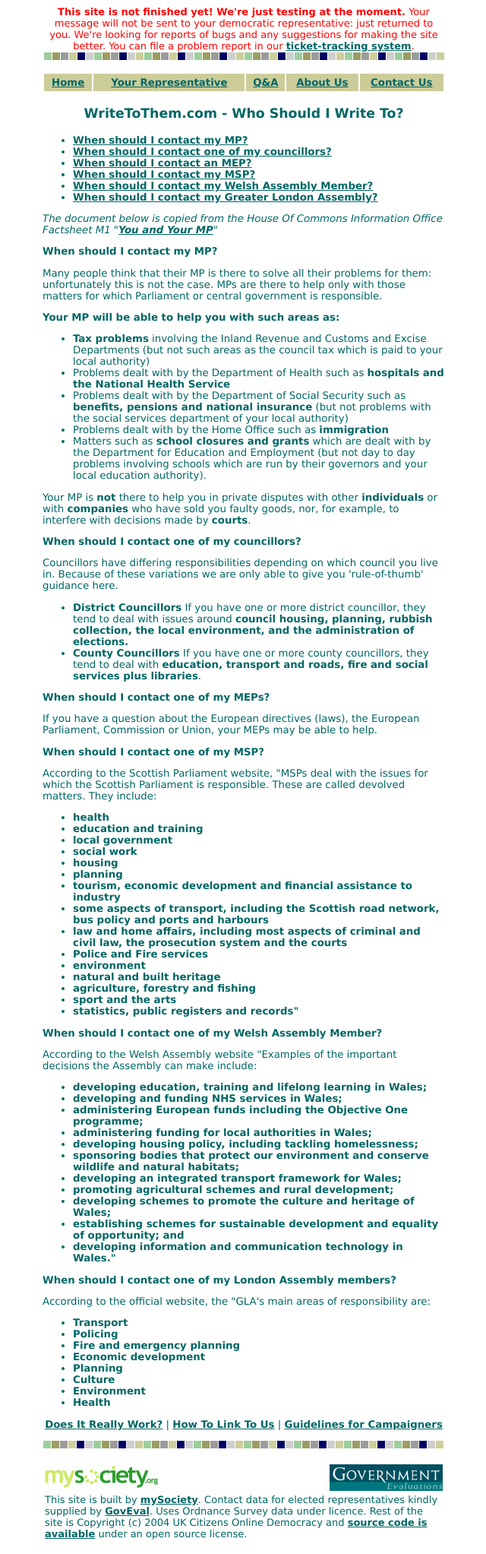
After one commit to mysociety/writetothem, a PHP site: template templates/style-fymp/about-whoadvice.html in a window 1280 px wide. The commit adds this page. Shown: the whole page at 76% size, without its empty margins (319-959 px from the left). Run offline with PHP 8.4, Linux system fonts and the light colour scheme; the template is opened without the code that fills it, so the values that code supplies are empty; some libraries are stand-ins or nearby versions.

Commit message:
Added whoadvice page, and fixed some HTML.

```diff
--- /dev/null
+++ b/templates/style-fymp/about-whoadvice.html
@@ -0,0 +1,118 @@
+<? $values['title'] = "Who Should I Write To?"; include "header.php"; ?>
+
+<H3>WriteToThem.com - <?=$values['title'] ?> </H3>
+<UL>
+<LI><A HREF="#mp">When should I contact my MP?</A>
+<LI><A HREF="#councillor">When should I contact one of my councillors?</A>
+<LI><A HREF="#mep">When should I contact an MEP?</A>
+<LI><A HREF="#msp">When should I contact my MSP?</A>
+<LI><A HREF="#welsh">When should I contact my Welsh Assembly Member?</A>
+<LI><A HREF="#gla">When should I contact my Greater London Assembly?</A>
+
+</UL>
+<i>The document below is copied from the House Of Commons Information Office Factsheet M1
+"<A HREF="http://www.parliament.uk/commons/lib/FACT.HTM">You and Your MP</A>"  </i>
+
+<P>
+<A NAME="mp"></A>
+<B>When should I contact my MP?</B><P>
+Many people think that their MP is there to solve all their problems for them: unfortunately
+this is not the case. MPs are there to help only with those matters for which Parliament
+ or central government is responsible.
+<P><b>Your MP will be able to help you with such areas as:</b>
+<UL>
+<LI><b>Tax problems</b> involving the Inland Revenue and Customs
+and Excise Departments (but not such areas as the council tax which is paid to your local authority)
+<LI>Problems dealt with by the Department of Health such as <b>hospitals and the National Health Service</b>
+<LI>Problems dealt with by the Department of Social Security such as <b>benefits, pensions and national
+insurance</b> (but not problems with the social services department of your local authority)
+
+<LI>Problems dealt with by the Home Office such as <b>immigration</b>
+<LI>Matters such as <b>school closures and grants</b> which are dealt with by the Department for Education
+and Employment (but not day to day problems involving
+schools which are run by their governors and your local education authority). <A NAME="not"></A>
+</UL>
+Your MP is <b>not</b> there to help you in private disputes with other <b>individuals</b> or with
+<b>companies</b> who have sold you faulty goods, nor, for example, to interfere with decisions
+made by <b>courts</b>.
+
+
+<P>
+<A NAME="councillor"></A>
+<B>When should I contact one of my councillors?</B><P>
+
+Councillors have differing responsibilities depending on which council you live in. Because of these variations we are only able to give you 'rule-of-thumb' guidance here.
+<UL>
+<LI><b>District Councillors</b> If you have one or more district councillor, they tend to deal with issues around <b>council housing, planning, rubbish collection, the local environment, and the administration of elections.</b>
+<LI><b>County Councillors</b> If you have one or more county councillors, they tend to deal with <b>education, transport and roads, fire and social services plus libraries</b>.
+</ul>
+
+<P>
+<A NAME="mep"></A>
+<B>When should I contact one of my MEPs?</B><P>
+
+If you have a question about the European directives (laws), the European Parliament, Commission or Union, your MEPs may be able to help.
+
+
+<P>
+<A NAME="msp"></A>
+<B>When should I contact one of my MSP?</B><P>
+
+According to the Scottish Parliament website, "MSPs deal with the issues for which the Scottish Parliament is responsible. These are called devolved matters. They include:
+<UL>
+<LI><b>health</b>
+<LI><b>education and training</b>
+<LI><b>local government</b>
+<LI><b>social work</b>
+<LI><b>housing</b>
+<LI><b>planning</b>
+<LI><b>tourism, economic development and financial assistance to industry</b>
+<LI><b>some aspects of transport, including the Scottish road network, bus policy and ports and harbours</b>
+<LI><b>law and home affairs, including most aspects of criminal and civil law, the prosecution system and the courts</b>
+<LI><b>Police and Fire services</b>
+<LI><b>environment</b>
+<LI><b>natural and built heritage</b>
+<LI><b>agriculture, forestry and fishing</b>
+<LI><b>sport and the arts</b>
+<LI><b>statistics, public registers and records"</b>
+</ul>
+
+<P>
+<A NAME="welsh"></A>
+<B>When should I contact one of my Welsh Assembly Member?</B><P>
+
+According to the Welsh Assembly website "Examples of the important decisions the Assembly can make include:
+
+<ul>
+<LI><b>developing education, training and lifelong learning in Wales;</b>
+<LI><b>developing and funding NHS services in Wales;</b>
+<LI><b>administering European funds including the Objective One programme;</b>
+<LI><b>administering funding for local authorities in Wales;</b>
+<LI><b>developing housing policy, including tackling homelessness;</b>
+<LI><b>sponsoring bodies that protect our environment and conserve wildlife and natural habitats;</b>
+<LI><b>developing an integrated transport framework for Wales;</b>
+<LI><b>promoting agricultural schemes and rural development;</b>
+<LI><b>developing schemes to promote the culture and heritage of Wales;</b>
+<LI><b>establishing schemes for sustainable development and equality of opportunity; and</b>
+<LI><b>developing information and communication technology in Wales."</b>
+</ul>
+
+
+<P>
+<A NAME="gla"></A>
+<B>When should I contact one of my London Assembly members?</B><P>
+
+According to the official website, the "GLA's main areas of responsibility are:
+
+<ul>
+<LI><b>Transport</b>
+<LI><b>Policing</b>
+<LI><b>Fire and emergency planning</b>
+<LI><b>Economic development</b>
+<LI><b>Planning</b>
+<LI><b>Culture</b>
+<LI><b>Environment</b>
+<LI><b>Health</b>
+</ul>
+
+<? include "footer.php"; ?>
--- a/templates/style-fymp/footer.php
+++ b/templates/style-fymp/footer.php
@@ -31,7 +31,6 @@ Sending identical copied and pasted "form" letters will do your cause more harm
 	</TR>
 </TABLE><P>
 
-<div align="center">
 <table border="0" width="530">
 <tr>
 <td align="left" valign="top">
@@ -58,6 +57,5 @@ code is available</a> under an open source license.
 
 </div>
 
-
 </BODY>
 </HTML>
--- a/templates/style-fymp/header.php
+++ b/templates/style-fymp/header.php
@@ -8,7 +8,7 @@
 <BODY BGCOLOR="#FFFFFF">
 <DIV ALIGN="center">
 
-</font></p>
+<!-- </font></p> -->
 <TABLE CELLSPACING="0" CELLPADDING="0" BORDER="0" WIDTH="530">
 
 <TR><TD align=center>
@@ -19,7 +19,7 @@ for reports of bugs and any suggestions for making the site
 better.  You can file a problem report in our
  <a
 href="https://secure.mysociety.org/cvstrac/index">ticket-tracking
-system</a>.</p>
+system</a>.</font></p>
 
 </TD></TR>
 
@@ -39,4 +39,4 @@ system</a>.</p>
 </TR>
 </TABLE>
 
-</DIV>
+<!-- </DIV> -->
```
